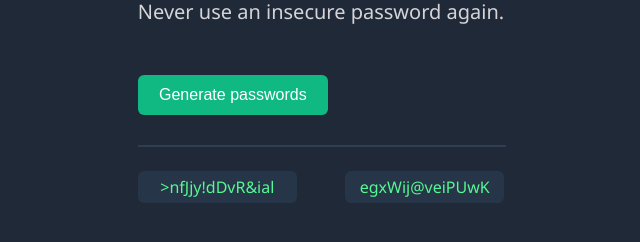
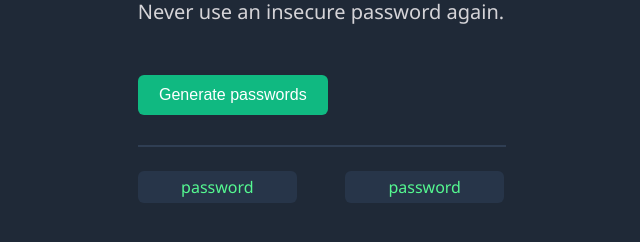
Before and after one commit to azalea-aztech/Password-generator, a website built with Vite: page index.html in a window 1280 px wide. Shown: the part 162-404 px from the top of the page, without its empty margins (319-959 px from the left). Built offline with nearby package versions, Linux system fonts and the light colour scheme.

Commit message:
Change text content of sample passwords

```diff
--- a/index.html
+++ b/index.html
@@ -11,8 +11,8 @@
         <button id="generateBtn" onclick="generatePasswords()">Generate passwords</button>
         <hr>
         <div id="passwords">
-            <p class="password" id="password1">>nfJjy!dDvR&ial</p>
-            <p class="password" id="password2">egxWij@veiPUwK</p>
+            <p class="password" id="password1">password</p>
+            <p class="password" id="password2">password</p>
         </div>
         <script src="index.js"></script>
     </body>
```
